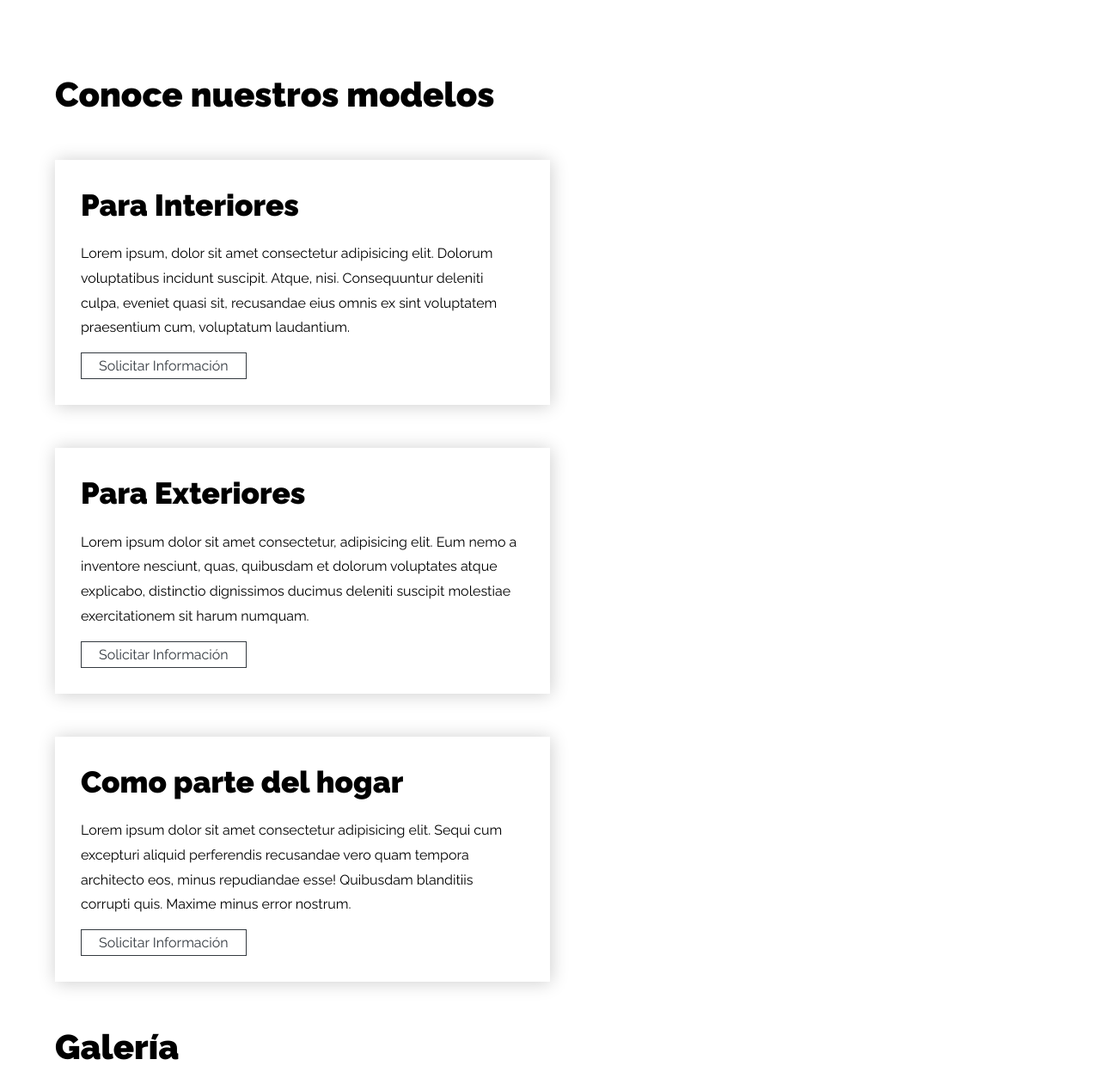
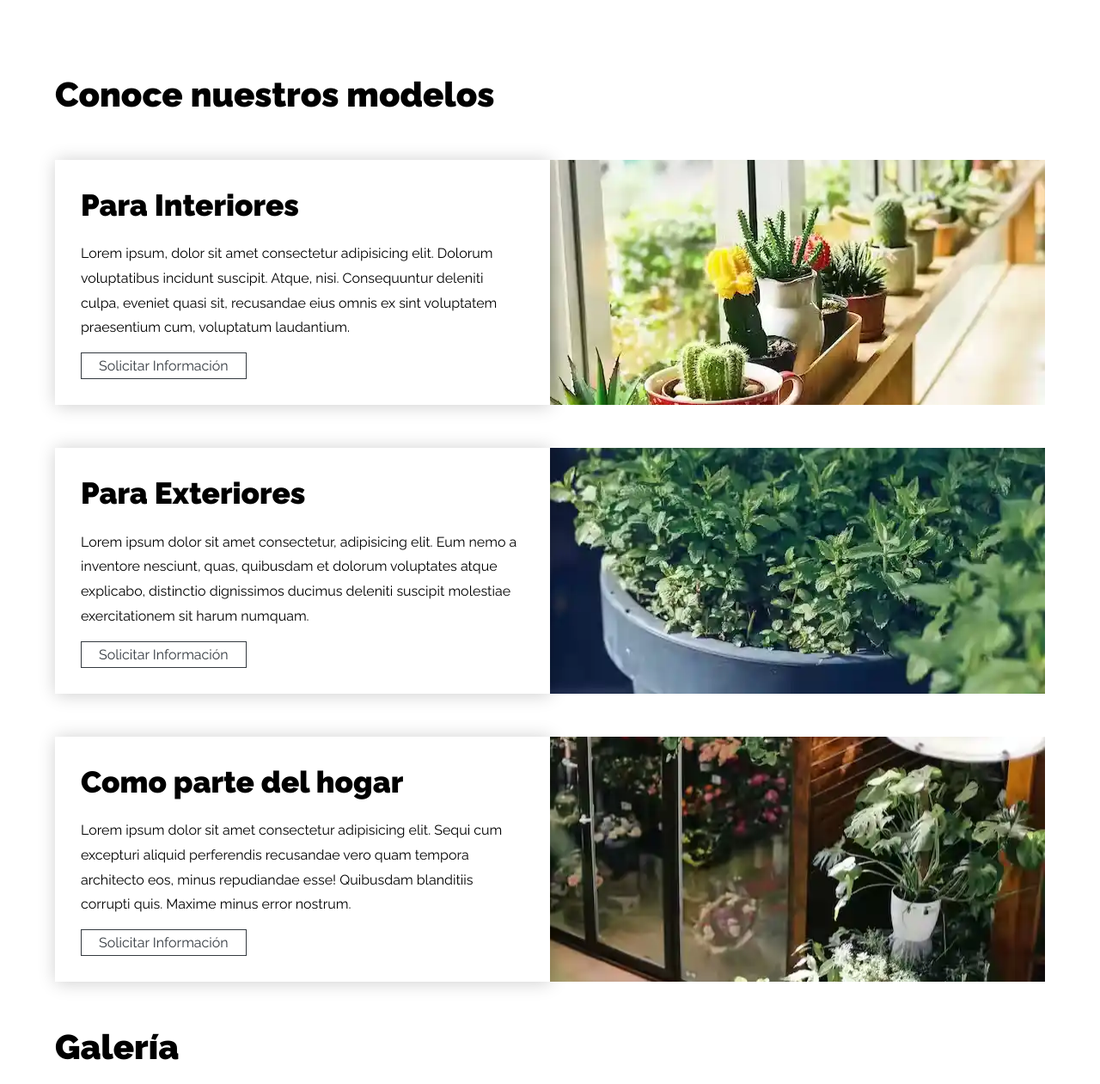
Before and after one commit to diegonzalodev/mi-pequenia-plantita, a website: page index.html in a window 1280 px wide. Shown: the part 1500-2761 px from the top of the page at 86% size. Drawn offline with Linux system fonts and the light colour scheme.

Commit message:
scss/sitio/_modelos.scss: actualizando ruta de background-image para cada tipo de modelo

```diff
--- a/scss/sitio/_modelos.scss
+++ b/scss/sitio/_modelos.scss
@@ -22,13 +22,13 @@
 }
 
 .interiores {
-  background-image: url(../../img/interior.avif);
+  background-image: url(../../img/interior.webp);
 }
 
 .exteriores {
-  background-image: url(../../img/exterior.avif);
+  background-image: url(../../img/exterior.webp);
 }
 
 .hogar {
-  background-image: url(../../img/parte-del-hogar.avif);
+  background-image: url(../../img/parte-del-hogar.webp);
 }
```
Also changed, not shown: css/style.css.
